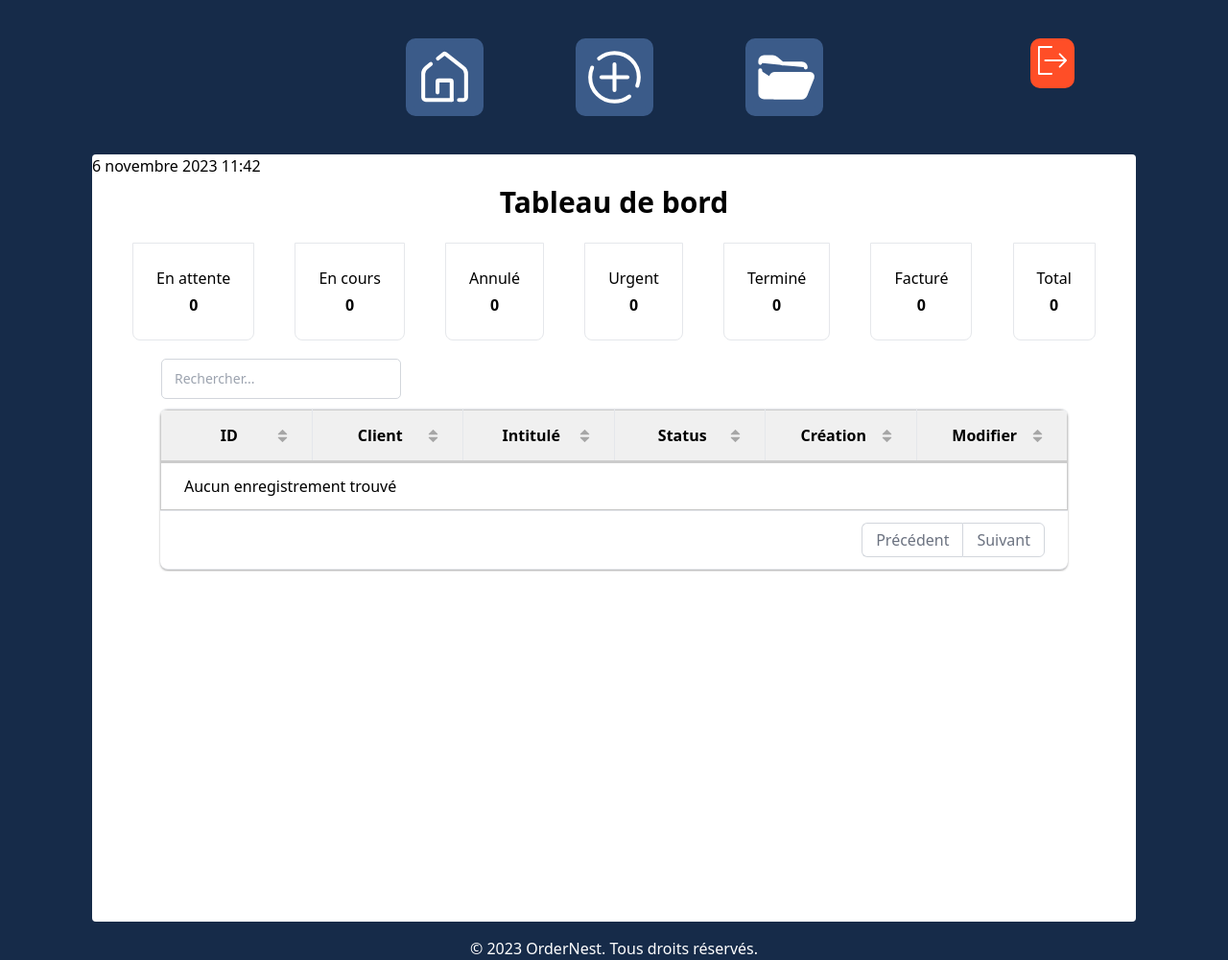
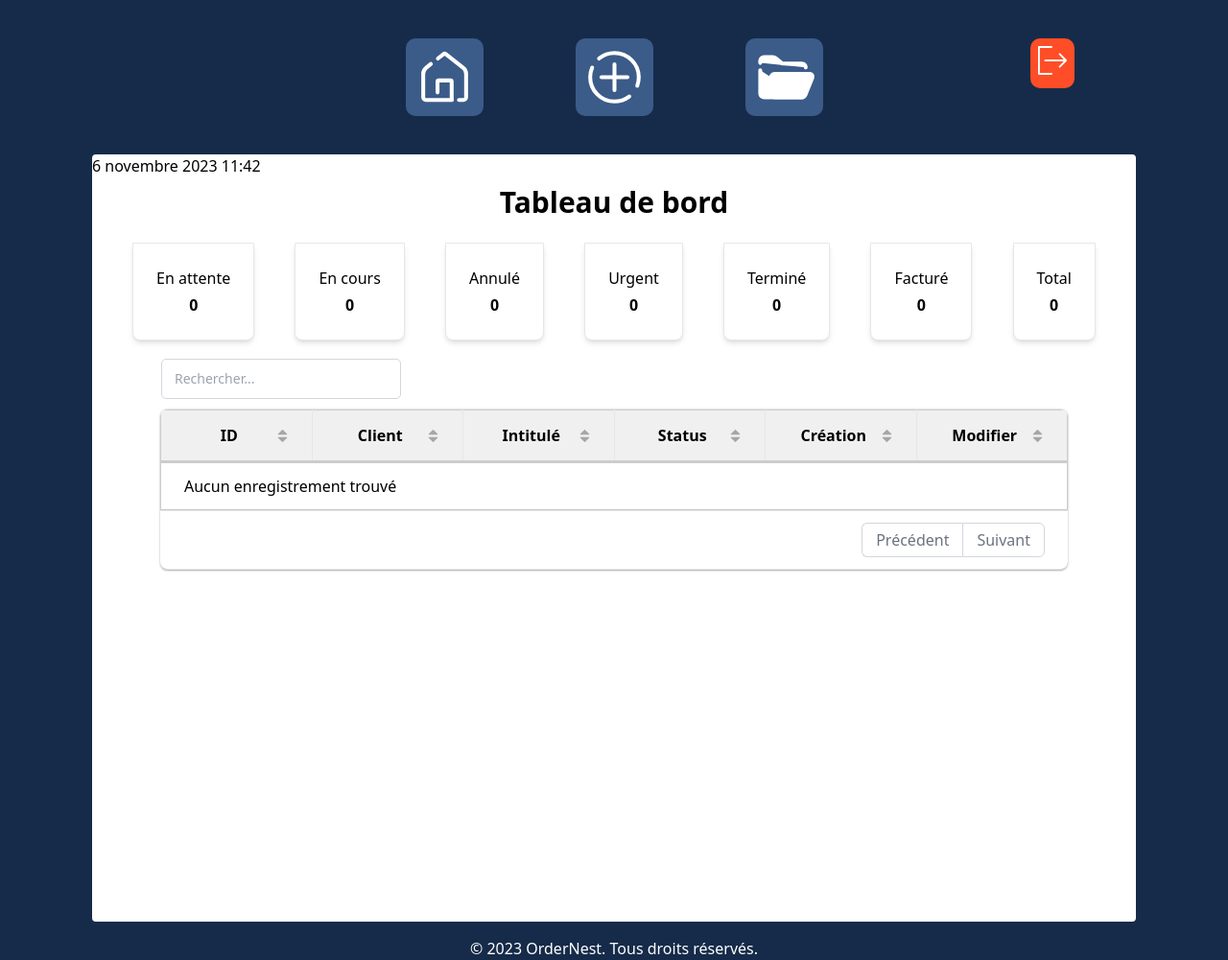
Before and after one commit to SimonDesc/order_nest, a Django app: page /dashboard/ in a window 1280 px wide. Shown: the top 1001 px of the page at 96% size. Run offline with Django 4.2, Linux system fonts and the light colour scheme; the visitor is signed in with stand-in values (Sample User, id 1); data that the repository does not hold is empty; some libraries are stand-ins or nearby versions.

```diff
--- a/src/webapp/templates/webapp/dashboard.html
+++ b/src/webapp/templates/webapp/dashboard.html
@@ -16,39 +16,39 @@
     <div class="flex items-center justify-center my-2"><h1 class="text-3xl font-bold mb-4">Tableau de bord</h1></div>
     <div class="stats flex justify-evenly mb-3">
 
-        <div class="progress block p-6 bg-white border border-gray-200 rounded-b-lg shadow-none ">
+        <div class="progress block p-6 bg-white border border-gray-200 rounded-b-lg shadow-md ">
             <div class="flex justify-center flex-col">
                 <div class="mb-1"> En attente </div>
                 <div class="flex justify-center font-bold">{{ count_waiting }}</div>
             </div>
         </div>
 
-        <div class="termine block p-6 bg-white border border-gray-200 rounded-b-lg shadow-none ">
+        <div class="termine block p-6 bg-white border border-gray-200 rounded-b-lg shadow-md ">
             <div class="mb-1"> En cours</div>
             <div class="flex justify-center font-bold">{{ count_progress }}</div>
         </div>
 
-        <div class="total block p-6 bg-white border border-gray-200 rounded-b-lg shadow-none ">
+        <div class="total block p-6 bg-white border border-gray-200 rounded-b-lg shadow-md ">
             <div class="mb-1">Annulé</div>
             <div class="flex justify-center font-bold">{{ count_canceled }}</div>
         </div>
 
-        <div class="total block p-6 bg-white border border-gray-200 rounded-b-lg shadow-none ">
+        <div class="total block p-6 bg-white border border-gray-200 rounded-b-lg shadow-md ">
             <div class="mb-1">Urgent</div>
             <div class="flex justify-center font-bold"> {{ count_urgent }}</div>
         </div>
 
-        <div class="total block p-6 bg-white border border-gray-200 rounded-b-lg shadow-none ">
+        <div class="total block p-6 bg-white border border-gray-200 rounded-b-lg shadow-md ">
              <div class="mb-1"> Terminé</div>
             <div class="flex justify-center font-bold">{{ count_ended }}</div>
         </div>
 
-        <div class="total block p-6 bg-white border border-gray-200 rounded-b-lg shadow-none ">
+        <div class="total block p-6 bg-white border border-gray-200 rounded-b-lg shadow-md ">
             <div class="mb-1">Facturé</div>
             <div class="flex justify-center font-bold">{{ count_invoice }}</div>
         </div>
 
-        <div class="total block p-6 bg-white border border-gray-200 rounded-b-lg shadow-none ">
+        <div class="total block p-6 bg-white border border-gray-200 rounded-b-lg shadow-md ">
             <div class="mb-1">Total</div>
             <div class="flex justify-center font-bold">{{ total_obj }}</div>
         </div>
```
